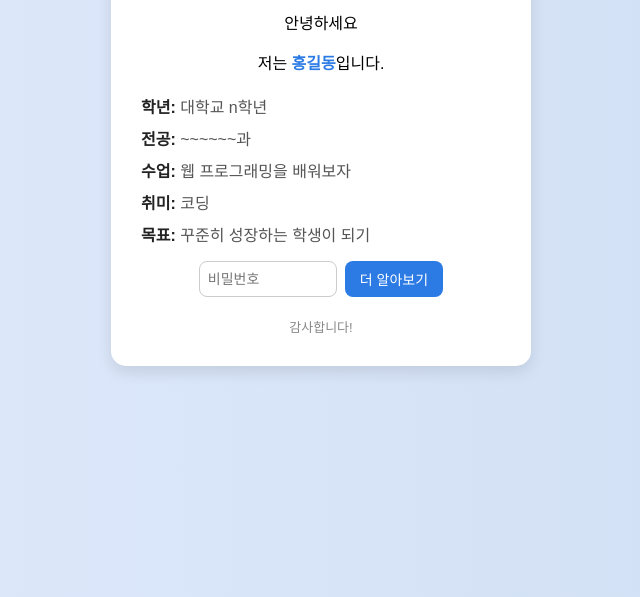
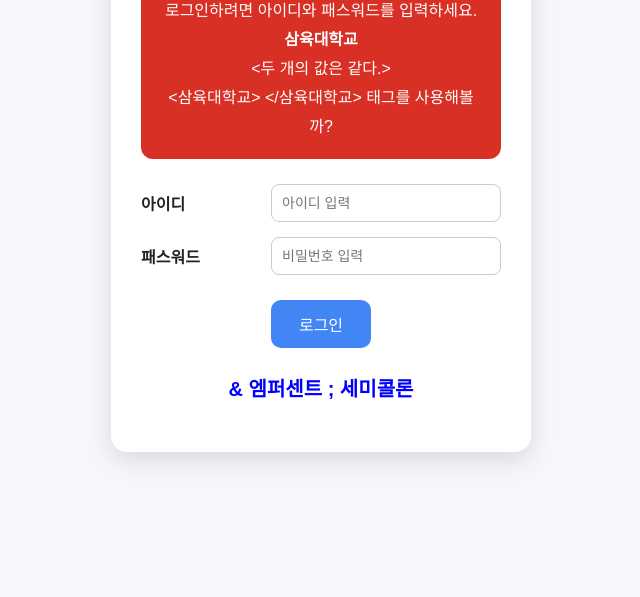
Before and after one commit to 0625yt/my-first-web-site, a plain HTML site: page index.html in a window 1280 px wide. Shown: the part 203-800 px from the top of the page, without its empty margins (319-959 px from the left). Drawn offline with Linux system fonts and the light colour scheme.

Commit message:
Update index.html

```diff
--- a/index.html
+++ b/index.html
@@ -1,124 +1,187 @@
 <!DOCTYPE html>
 <html lang="ko">
 <head>
-    <meta charset="UTF-8">
-    <title>자기소개</title>
+  <meta charset="UTF-8">
+  <meta name="viewport" content="width=device-width, initial-scale=1.0">
+  <title>로그인 페이지</title>
 
-    <style>
-        body {
-            margin: 0;
-            font-family: "맑은 고딕", sans-serif;
-            background: linear-gradient(to right, #e0eafc, #cfdef3);
-        }
+  <style>
+    * {
+      box-sizing: border-box;
+    }
 
-        .card {
-            width: 360px;
-            margin: 100px auto;
-            background-color: white;
-            padding: 30px;
-            border-radius: 15px;
-            box-shadow: 0 6px 15px rgba(0,0,0,0.1);
-            text-align: center;
-        }
+    body {
+      margin: 0;
+      font-family: "Malgun Gothic", sans-serif;
+      background-color: #f5f7fb;
+      color: #222;
+    }
 
-        .profile-img {
-            width: 120px;
-            height: 120px;
-            border-radius: 50%;
-            object-fit: cover;
-            margin-bottom: 15px;
-            border: 3px solid #2c7be5;
-        }
+    .container {
+      width: 420px;
+      margin: 60px auto;
+      padding: 30px;
+      background-color: #ffffff;
+      border-radius: 16px;
+      box-shadow: 0 8px 25px rgba(0, 0, 0, 0.12);
+    }
 
-        h1 {
-            margin-bottom: 10px;
-            color: #333;
-        }
+    h1 {
+      text-align: center;
+      color: #f4b400;
+      margin-bottom: 25px;
+      font-size: 32px;
+    }
 
-        .name {
-            color: #2c7be5;
-            font-weight: bold;
-        }
+    .notice-box {
+      text-align: center;
+      margin-bottom: 25px;
+      background-color: #d93025;
+      color: white;
+      padding: 18px;
+      border-radius: 12px;
+      line-height: 1.8;
+    }
 
-        .info {
-            margin-top: 20px;
-            text-align: left;
-        }
+    .notice-box a {
+      color: #fff;
+      text-decoration: none;
+      font-weight: bold;
+    }
 
-        .info p {
-            margin: 8px 0;
-            color: #555;
-        }
+    .notice-box a:hover {
+      text-decoration: underline;
+    }
 
-        .label {
-            font-weight: bold;
-            color: #222;
-        }
+    .login-list {
+      list-style: none;
+      padding: 0;
+      margin: 0;
+    }
 
-        .footer {
-            margin-top: 20px;
-            font-size: 13px;
-            color: #888;
-        }
+    .login-row {
+      display: flex;
+      align-items: center;
+      margin-bottom: 15px;
+      gap: 10px;
+    }
 
-        .action {
-            margin-top: 15px;
-            display: flex;
-            justify-content: center;
-            gap: 8px;
-        }
+    .label-box {
+      width: 120px;
+      font-weight: bold;
+      position: relative;
+      cursor: pointer;
+    }
 
-        .btn {
-            padding: 8px 15px;
-            background-color: #2c7be5;
-            color: white;
-            text-decoration: none;
-            border-radius: 8px;
-            font-size: 14px;
-            border: none;
-            cursor: pointer;
-        }
+    .input-box {
+      flex: 1;
+    }
 
-        .btn:hover {
-            background-color: #1a5edb;
-        }
+    .input-box input {
+      width: 100%;
+      height: 38px;
+      padding: 8px 10px;
+      border: 1px solid #ccc;
+      border-radius: 8px;
+      font-size: 14px;
+    }
 
-        .password-input {
-            padding: 8px;
-            border-radius: 8px;
-            border: 1px solid #ccc;
-            font-size: 14px;
-            width: 120px;
-        }
-    </style>
+    .input-box input:focus {
+      outline: none;
+      border-color: #4285f4;
+      box-shadow: 0 0 0 3px rgba(66, 133, 244, 0.2);
+    }
+
+    .tooltip-text {
+      visibility: hidden;
+      opacity: 0;
+      width: 230px;
+      background-color: gray;
+      color: #fff;
+      text-align: center;
+      padding: 8px;
+      border-radius: 8px;
+      position: absolute;
+      top: -10px;
+      left: 125px;
+      z-index: 1;
+      transition: opacity 0.3s;
+      font-size: 13px;
+      box-shadow: 0 8px 18px rgba(0, 0, 0, 0.2);
+    }
+
+    .label-box:hover .tooltip-text {
+      visibility: visible;
+      opacity: 1;
+    }
+
+    .special-text {
+      margin-top: 25px;
+      text-align: center;
+      font-size: 20px;
+      font-weight: bold;
+      color: blue;
+    }
+
+    .btn-area {
+      margin-top: 25px;
+      text-align: center;
+    }
+
+    .login-btn {
+      background-color: #4285f4;
+      color: white;
+      border: none;
+      padding: 12px 28px;
+      font-size: 16px;
+      border-radius: 10px;
+      cursor: pointer;
+    }
+
+    .login-btn:hover {
+      background-color: #2f6fdb;
+    }
+  </style>
 </head>
 
 <body>
+  <div class="container">
+    <h1>로그인</h1>
 
-    <div class="card">
+    <p class="notice-box">
+      로그인하려면 아이디와 패스워드를 입력하세요.<br>
+      <b><a href="https://www.syu.ac.kr" target="_blank">삼육대학교</a></b><br>
+      &lt;두 개의 값은 같다.&gt;<br>
+      &lt;삼육대학교&gt; &lt;/삼육대학교&gt; 태그를 사용해볼까?
+    </p>
 
-        <h1>자기소개</h1>
-        <p>안녕하세요 </p>
-        <p>저는 <span class="name">홍길동</span>입니다.</p>
+    <ul class="login-list">
+      <li class="login-row">
+        <div class="label-box">
+          아이디
+          <span class="tooltip-text">학번을 입력해주세요.</span>
+        </div>
+        <div class="input-box">
+          <input type="text" name="userId" id="userId" placeholder="아이디 입력">
+        </div>
+      </li>
 
-        <div class="info">
-            <p><span class="label">학년:</span> 대학교 n학년</p>
-            <p><span class="label">전공:</span> ~~~~~~과</p>
-            <p><span class="label">수업:</span> 웹 프로그래밍을 배워보자</p>
-            <p><span class="label">취미:</span> 코딩</p>
-            <p><span class="label">목표:</span> 꾸준히 성장하는 학생이 되기</p>
+      <li class="login-row">
+        <div class="label-box">
+          패스워드
+          <span class="tooltip-text">대문자, 소문자, 숫자, 특수문자를 조합해야 합니다.</span>
         </div>
+        <div class="input-box">
+          <input type="password" name="userPw" id="userPw" placeholder="비밀번호 입력">
+        </div>
+      </li>
+    </ul>
 
-        <!-- 버튼 + 비밀번호 입력 -->
-        <div class="action">
-            <input type="password" placeholder="비밀번호" class="password-input">
-            <button class="btn">더 알아보기</button>
-        </div>
-
-        <div class="footer">
-            감사합니다!
-        </div>
+    <div class="btn-area">
+      <button class="login-btn">로그인</button>
     </div>
 
+    <p class="special-text">&amp; 엠퍼센트 ; 세미콜론</p>
+  </div>
 </body>
 </html>
```
